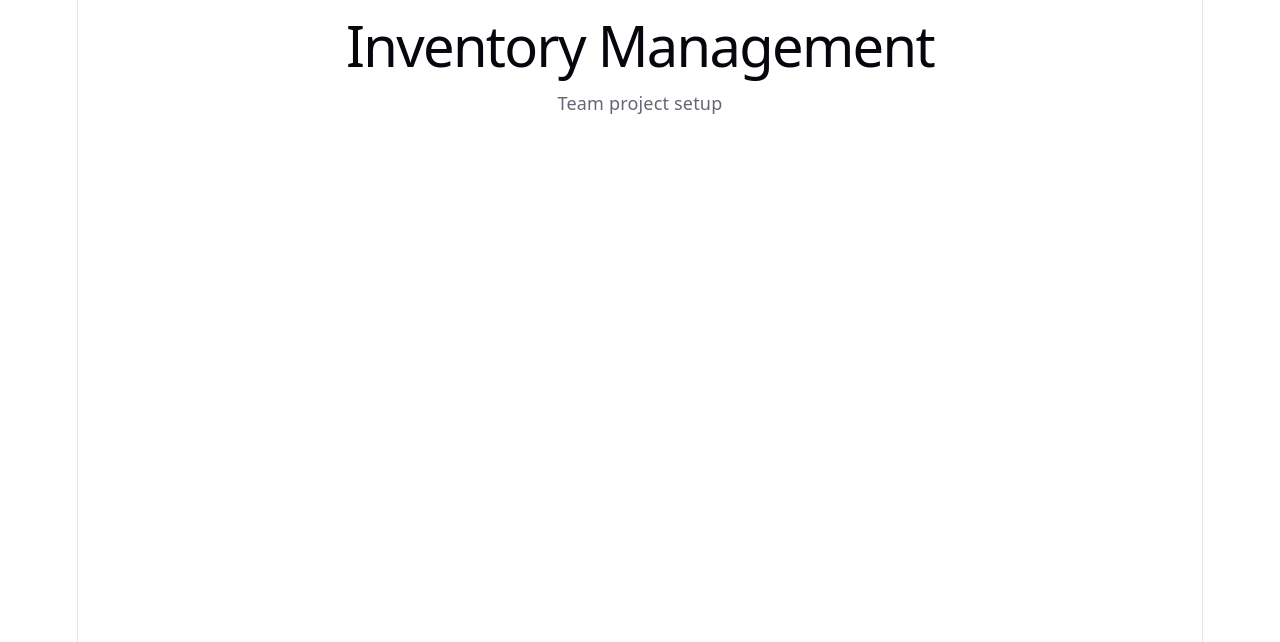
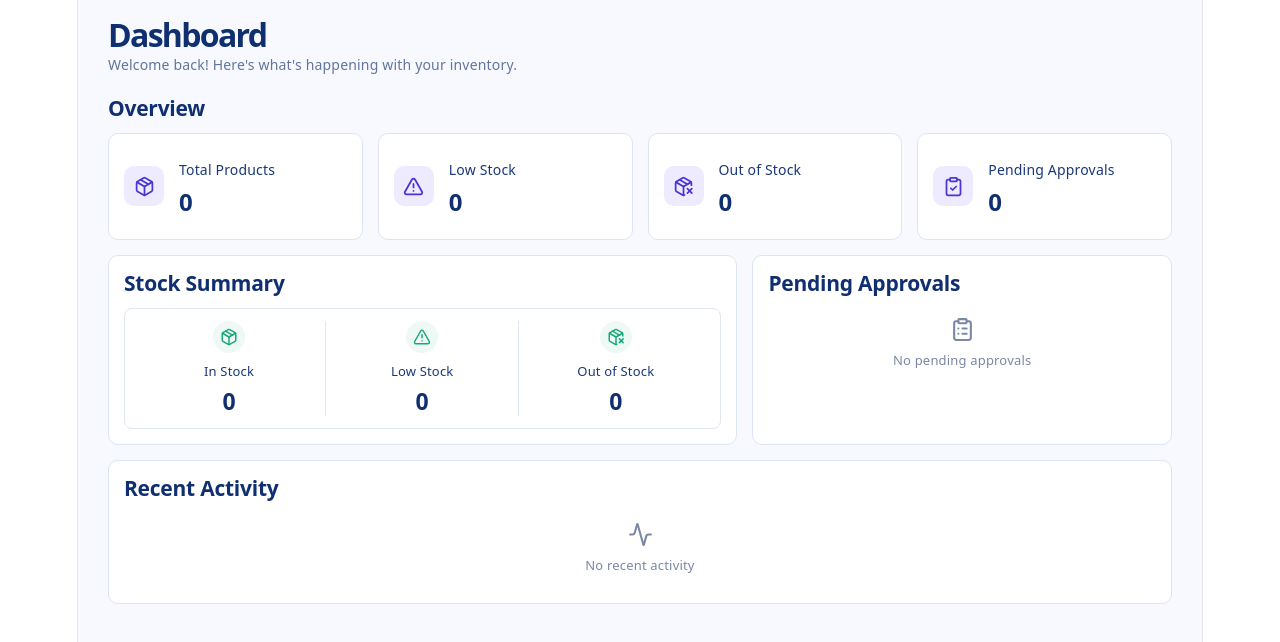
Before and after one commit to sowmiyamurugesank/inventory-management, a React (Vite) app: page / in a window 1280 px wide. Shown: the top 642 px of the page. Built offline with nearby package versions, Linux system fonts and the light colour scheme.

Commit message:
Create dashboard page

```diff
--- a/package.json
+++ b/package.json
@@ -10,6 +10,7 @@
     "preview": "vite preview"
   },
   "dependencies": {
+    "lucide-react": "^1.57.0",
     "react": "^19.2.8",
     "react-dom": "^19.2.8"
   },
--- a/src/App.jsx
+++ b/src/App.jsx
@@ -1,10 +1,9 @@
+import Dashboard from "./Dashboard";
+
 function App() {
-  return (
-    <div>
-      <h1>Inventory Management</h1>
-      <p>Team project setup</p>
-    </div>
-  );
+    return (
+        <Dashboard />
+    );
 }
 
 export default App;
--- /dev/null
+++ b/src/Dashboard.css
@@ -0,0 +1,142 @@
+.dashboard {
+    padding: 22px 30px;
+    background-color: #f7f9ff;
+    min-height: 100vh;
+    box-sizing: border-box;
+    text-align: left;
+}
+.dashboard h1 {
+    margin: 0 0 4px;
+    color: #102f70;
+    font-size: 32px;
+    font-weight: 700;
+}
+.welcome-text {
+    margin: 0 0 18px;
+    color: #63759b;
+    font-size: 14px;
+}
+.dashboard-section {
+    margin: 0 0 15px;
+}
+.dashboard-section h2,
+.dashboard-box h2 {
+    text-align: left;
+    margin: 0 0 12px;
+    color: #102f70;
+    font-size: 21px;
+    font-weight: 600;
+}
+.card-container {
+    display: grid;
+    grid-template-columns: repeat(4, 1fr);
+    gap: 15px;
+}
+.stat-card {
+    background-color: white;
+    border: 1px solid #dce4f5;
+    border-radius: 10px;
+    padding: 15px;
+    min-height: 75px;
+    display: flex;
+    align-items: center;
+    gap: 15px;
+}
+.stat-icon {
+    width: 40px;
+    height: 40px;
+    border-radius: 10px;
+    display: flex;
+    align-items: center;
+    justify-content: center;
+    background-color: #eeeaff;
+}
+.stat-icon svg {
+    width: 21px;
+    height: 21px;
+    color: #4935d4;
+}
+.stat-content h3 {
+    margin: 0 0 6px;
+    color: #193879;
+    font-size: 14px;
+    font-weight: 500;
+}
+.stat-content p {
+    margin: 0;
+    color: #102f70;
+    font-size: 24px;
+    font-weight: 700;
+}
+.dashboard-grid {
+    display: grid;
+    grid-template-columns: 1.5fr 1fr;
+    gap: 15px;
+    margin-bottom: 15px;
+}
+.dashboard-box {
+    background-color: white;
+    border: 1px solid #dce4f5;
+    border-radius: 10px;
+    padding: 15px;
+}
+.stock-summary {
+    display: grid;
+    grid-template-columns: repeat(3, 1fr);
+    border: 1px solid #e0e6f2;
+    border-radius: 8px;
+    padding: 12px 8px;
+}
+.stock-item {
+    text-align: center;
+    border-right: 1px solid #e0e6f2;
+}
+.stock-item:last-child {
+    border-right: none;
+}
+.summary-icon {
+    width: 32px;
+    height: 32px;
+    margin: 0 auto 5px;
+    border-radius: 50%;
+    display: flex;
+    align-items: center;
+    justify-content: center;
+    background-color: #eef9f5;
+}
+.summary-icon svg {
+    width: 18px;
+    height: 18px;
+    color: #18a879;
+}
+.stock-item h4 {
+    margin: 0 0 4px;
+    color: #193879;
+    font-size: 13px;
+    font-weight: 500;
+}
+.stock-item strong {
+    color: #102f70;
+    font-size: 23px;
+}
+.empty-state {
+    min-height: 75px;
+    display: flex;
+    flex-direction: column;
+    align-items: center;
+    justify-content: center;
+    color: #7a88a5;
+}
+.empty-state svg {
+    width: 25px;
+    height: 25px;
+    margin-bottom: 5px;
+}
+.empty-state p {
+    margin: 0;
+    font-size: 13px;
+}
+.activity-section {
+    margin-top: 0;
+    min-height: 100px;
+}
--- /dev/null
+++ b/src/Dashboard.jsx
@@ -0,0 +1,83 @@
+import {Package,AlertTriangle,PackageX,ClipboardCheck,ClipboardList,Activity} from "lucide-react";
+import StatCard from "./StatCard";
+import "./Dashboard.css";
+
+function Dashboard() {
+    return (
+        <div className="dashboard">
+            <h1>Dashboard</h1>
+            <p className="welcome-text">
+                Welcome back! Here's what's happening with your inventory.
+            </p>
+            <section className="dashboard-section overview-section">
+                <h2>Overview</h2>
+                <div className="card-container">
+                    <StatCard
+                        title="Total Products"
+                        value="0"
+                        icon={<Package />}
+                    />
+                    <StatCard
+                        title="Low Stock"
+                        value="0"
+                        icon={<AlertTriangle />}
+                    />
+                    <StatCard
+                        title="Out of Stock"
+                        value="0"
+                        icon={<PackageX />}
+                    />
+                    <StatCard
+                        title="Pending Approvals"
+                        value="0"
+                        icon={<ClipboardCheck />}
+                    />
+                </div>
+            </section>
+            <div className="dashboard-grid">
+                <section className="dashboard-box">
+                    <h2>Stock Summary</h2>
+                    <div className="stock-summary">
+                    <div className="stock-item">
+                    <div className="summary-icon">
+                    <Package />
+                    </div>
+                        <h4>In Stock</h4>
+                        <strong>0</strong>
+                        </div>
+                        <div className="stock-item">
+                            <div className="summary-icon">
+                                <AlertTriangle />
+                            </div>
+                            <h4>Low Stock</h4>
+                            <strong>0</strong>
+                        </div>
+                        <div className="stock-item">
+                            <div className="summary-icon">
+                                <PackageX />
+                            </div>
+                            <h4>Out of Stock</h4>
+                            <strong>0</strong>
+                        </div>
+                    </div>
+                </section>
+                <section className="dashboard-box">
+                    <h2>Pending Approvals</h2>
+                    <div className="empty-state">
+                        <ClipboardList />
+                        <p>No pending approvals</p>
+                    </div>
+                </section>
+            </div>
+            <section className="dashboard-box activity-section">
+                <h2>Recent Activity</h2>
+                <div className="empty-state">
+                    <Activity />
+                    <p>No recent activity</p>
+                </div>
+            </section>
+        </div>
+    );
+}
+
+export default Dashboard;
--- /dev/null
+++ b/src/StatCard.jsx
@@ -0,0 +1,15 @@
+function StatCard(props) {
+    return (
+        <div className="stat-card">
+            <div className="stat-icon">
+                {props.icon}
+            </div>
+            <div className="stat-content">
+                <h3>{props.title}</h3>
+                <p>{props.value}</p>
+            </div>
+        </div>
+    );
+}
+
+export default StatCard;
```
Also changed, not shown: 1 other file (tests, documents, lock files or other folders).
